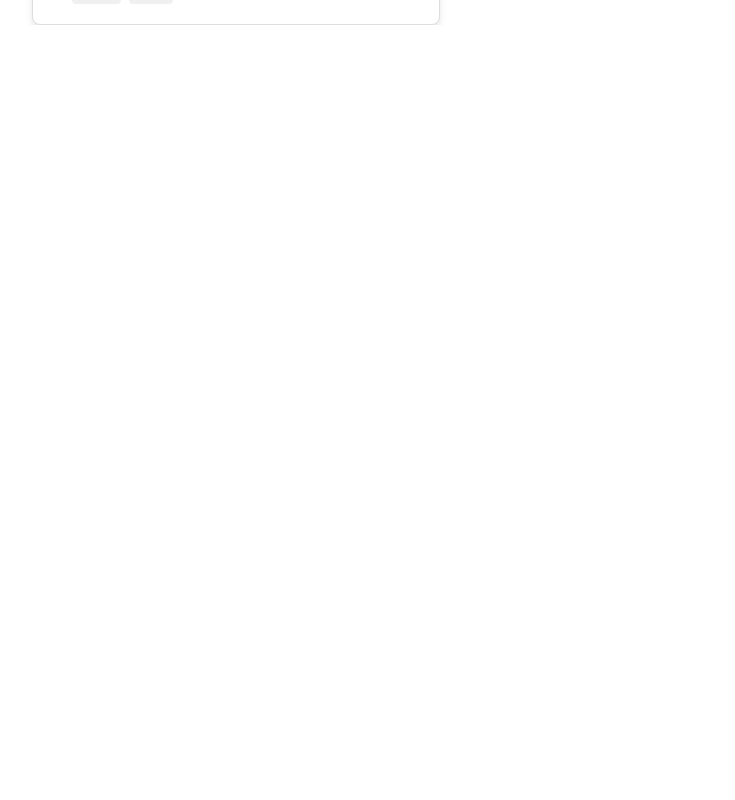
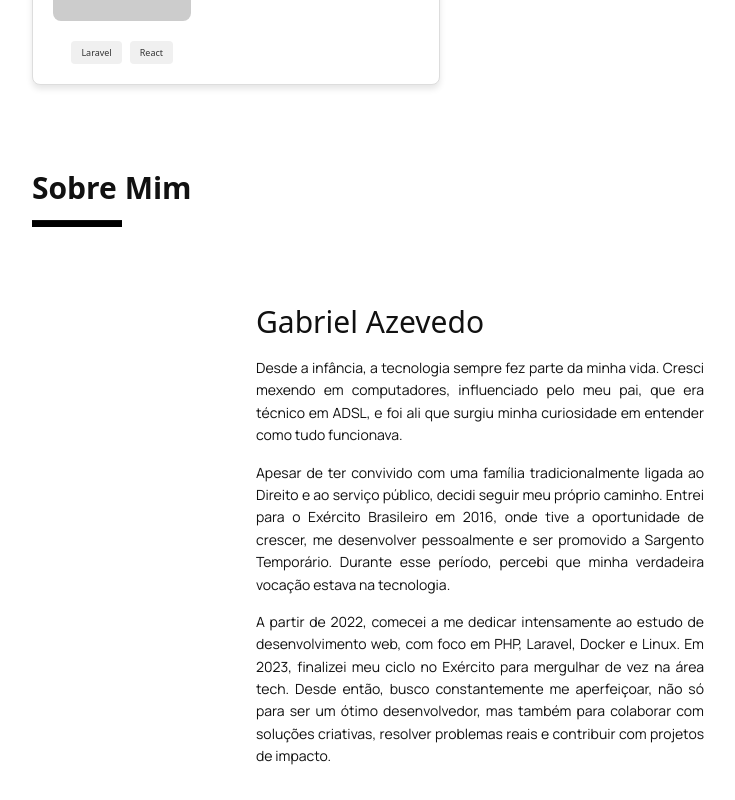
Before and after one commit to azevedo2elve/azevedo-portifolio, a React (Vite) app: page / in a window 1280 px wide. Shown: the part 1818-2618 px from the top of the page, without its empty margins (160-895 px from the left). Before the commit the page ends 1843 px from the top, so only its background shows below. Built offline with nearby package versions, Linux system fonts and the light colour scheme; a web font is replaced by a local one.

Commit message:
add sobre mim e ajeitando Section

```diff
--- a/src/App.jsx
+++ b/src/App.jsx
@@ -1,6 +1,7 @@
 import Nav from './components/Nav'
 import HomeSection from './sections/HomeSection'
 import ProjectSection from './sections/ProjectSection'
+import AboutSection from './sections/AboutSection'
 
 // styles
 import styled from 'styled-components'
@@ -31,6 +32,7 @@ function App() {
       <HomeSection />
       <StyledMain>
         <ProjectSection />
+        <AboutSection />
       </StyledMain>
     </StyledApp>
   )
--- a/src/components/Section.jsx
+++ b/src/components/Section.jsx
@@ -4,8 +4,8 @@ import Styled from 'styled-components'
 const StyledSection = Styled.div`
   display: flex;
   flex-direction: column;
-  gap: 2rem;
-  height: 100vh;
+  gap: 8rem;
+  height: auto;
   width: 100%;
   margin-bottom: 8rem;`
 
@@ -29,16 +29,6 @@ const StyledHr = Styled.hr`
   width: 9rem;
   background-color: #000;`
 
-const StyledDiv = Styled.div`
-display: grid;
-grid-template-columns: repeat(2, minmax(300px, 1fr));
-gap: 8rem;
-
-@media (max-width: 1170px) {
-  grid-template-columns: 1fr;
-}
-`
-
 function Section({ id, title, alignTitle, children }) {
   return (
     <StyledSection id={id}>
@@ -48,7 +38,7 @@ function Section({ id, title, alignTitle, children }) {
           <StyledHr />
         </StyledTitle>
       </StyledDivTitle>
-      <StyledDiv>{children}</StyledDiv>
+      {children}
     </StyledSection>
   )
 }
--- a/src/index.css
+++ b/src/index.css
@@ -11,7 +11,6 @@ html,
 body {
   width: 100%;
   height: 100%;
-  font-family: sans-serif;
   background-color: #fff;
   color: #111;
   font-size: 10px;
--- /dev/null
+++ b/src/sections/AboutSection.jsx
@@ -0,0 +1,76 @@
+import React from 'react'
+import Section from '../components/Section'
+import styled from 'styled-components'
+
+const StyledDiv = styled.div`
+  display: flex;
+  flex-direction: column;
+  justify-content: center;
+  align-items: center;
+  gap: 2rem;
+  width: 100%;
+`
+const StyledDivAbout = styled.div`
+  display: flex;
+  flex-direction: column;
+  justify-content: center;
+  align-items: center;
+  gap: 2rem;
+  width: 50%;
+`
+
+const StyledName = styled.h2`
+  font-size: 3rem;
+  font-weight: 400;
+  line-height: 100%;
+  width: 100%;
+`
+const StyledDescription = styled.div`
+  display: flex;
+  flex-direction: column;
+  text-align: justify;
+  gap: 1.5rem;
+  font-family: 'Manrope', sans-serif;
+  font-size: 1.4rem;
+  font-weight: 400;
+  line-height: 1.6;
+`
+
+function AboutSection() {
+  return (
+    <Section id="about" title="Sobre Mim" alignTitle="flex-start">
+      <StyledDiv>
+        <StyledDivAbout>
+          <StyledName>Gabriel Azevedo</StyledName>
+          <StyledDescription>
+            <p>
+              Desde a infância, a tecnologia sempre fez parte da minha vida.
+              Cresci mexendo em computadores, influenciado pelo meu pai, que era
+              técnico em ADSL, e foi ali que surgiu minha curiosidade em
+              entender como tudo funcionava.
+            </p>
+            <p>
+              Apesar de ter convivido com uma família tradicionalmente ligada ao
+              Direito e ao serviço público, decidi seguir meu próprio caminho.
+              Entrei para o Exército Brasileiro em 2016, onde tive a
+              oportunidade de crescer, me desenvolver pessoalmente e ser
+              promovido a Sargento Temporário. Durante esse período, percebi que
+              minha verdadeira vocação estava na tecnologia.
+            </p>
+            <p>
+              A partir de 2022, comecei a me dedicar intensamente ao estudo de
+              desenvolvimento web, com foco em PHP, Laravel, Docker e Linux. Em
+              2023, finalizei meu ciclo no Exército para mergulhar de vez na
+              área tech. Desde então, busco constantemente me aperfeiçoar, não
+              só para ser um ótimo desenvolvedor, mas também para colaborar com
+              soluções criativas, resolver problemas reais e contribuir com
+              projetos de impacto.
+            </p>
+          </StyledDescription>
+        </StyledDivAbout>
+      </StyledDiv>
+    </Section>
+  )
+}
+
+export default AboutSection
--- a/src/sections/ProjectSection.jsx
+++ b/src/sections/ProjectSection.jsx
@@ -1,10 +1,22 @@
 import React from 'react'
 import Section from '../components/Section'
 import CardProject from '../components/CardProject'
+import styled from 'styled-components'
+
+const StyledDiv = styled.div`
+  display: grid;
+  grid-template-columns: repeat(2, minmax(300px, 1fr));
+  gap: 8rem;
+
+  @media (max-width: 1170px) {
+    grid-template-columns: 1fr;
+  }
+`
 
 function ProjectSection() {
   return (
     <Section id="projects" title="Projetos" alignTitle="flex-end">
+      <StyledDiv>
         <CardProject
           image="https://placehold.co/150"
           tags={['JavaScript', 'HTML', 'CSS']}
@@ -35,6 +47,7 @@ function ProjectSection() {
           title="Outro Projeto Incrível"
           description="Este é um projeto incrível que utiliza tecnologias modernas para criar uma experiência incrível para os usuários."
         />
+      </StyledDiv>
     </Section>
   )
 }
```
Lines whose indentation alone changed are shown as unchanged.
